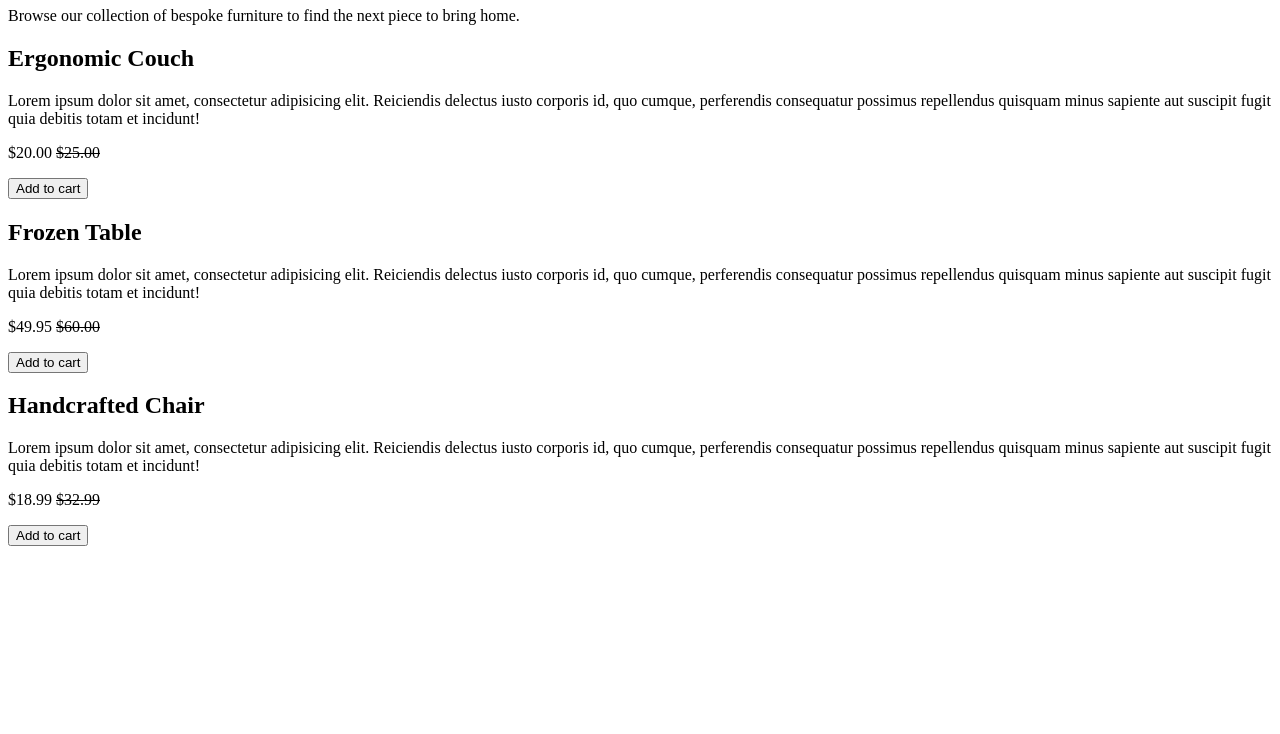
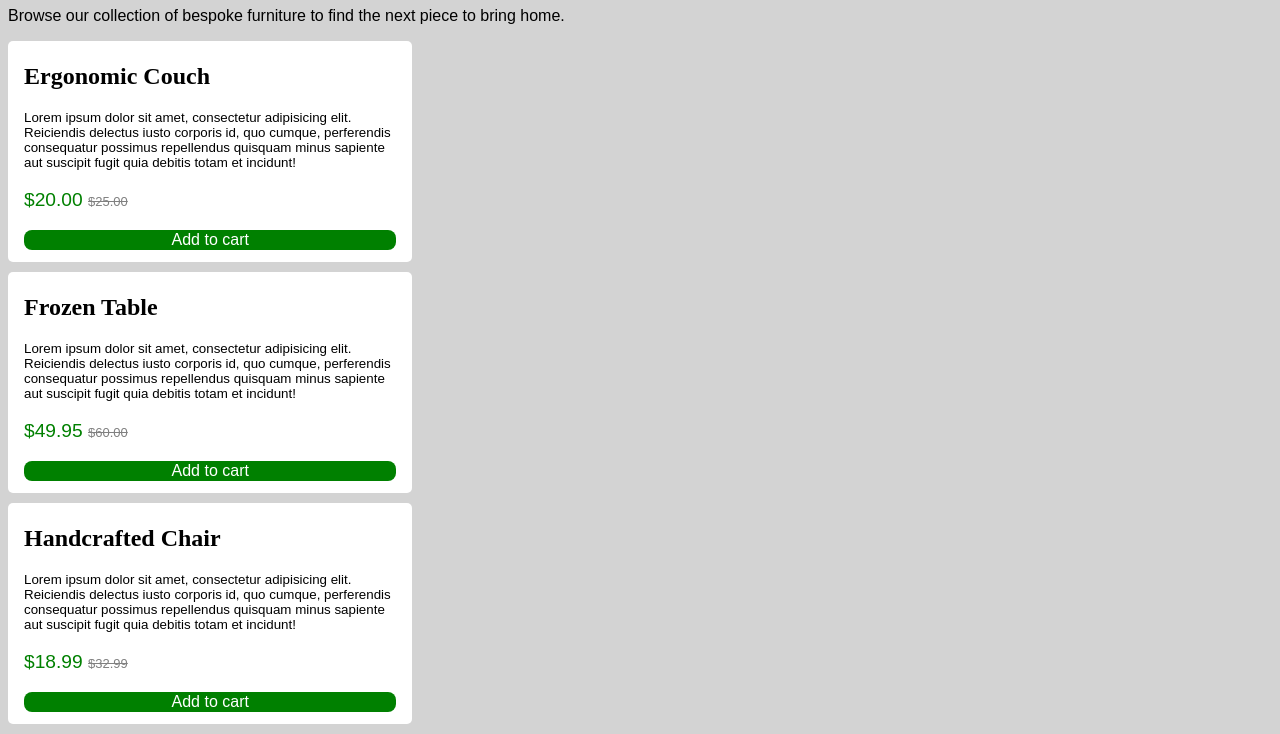
Before and after one commit to abaggerly/furniture-emporium, a plain HTML site: page index.html in a window 1280 px wide. Shown: the part 73-807 px from the top of the page. Drawn offline with Linux system fonts and the light colour scheme.

Commit message:
Update index.html

```diff
--- a/index.html
+++ b/index.html
@@ -2,6 +2,7 @@
 <html lang="en">
   <head>
     <title>Furniture Emporium</title>
+    <link rel="stylesheet" href="index.css" />
   </head>
   <body>
     <main>
@@ -12,39 +13,45 @@
           bring home.
         </p>
       </header>
+      <div class="info">
       <article>
         <h2>Ergonomic Couch</h2>
-        <p>
+        <p class="info-text">
           Lorem ipsum dolor sit amet, consectetur adipisicing elit. Reiciendis
           delectus iusto corporis id, quo cumque, perferendis consequatur
           possimus repellendus quisquam minus sapiente aut suscipit fugit quia
           debitis totam et incidunt!
         </p>
-        <p>$20.00 <s>$25.00</s></p>
-        <button>Add to cart</button>
+        <p class="price">$20.00 <s class="oldprice">$25.00</s></p>
+        <button id="button">Add to cart</button>
       </article>
+      </div>
+      <div class="info">
       <article>
         <h2>Frozen Table</h2>
-        <p>
+        <p class="info-text">
           Lorem ipsum dolor sit amet, consectetur adipisicing elit. Reiciendis
           delectus iusto corporis id, quo cumque, perferendis consequatur
           possimus repellendus quisquam minus sapiente aut suscipit fugit quia
           debitis totam et incidunt!
         </p>
-        <p>$49.95 <s>$60.00</s></p>
-        <button>Add to cart</button>
+        <p class="price">$49.95 <s class="oldprice">$60.00</s></p>
+        <button id="button">Add to cart</button>
       </article>
+      </div>
+      <div class="info">
       <article>
         <h2>Handcrafted Chair</h2>
-        <p>
+        <p class="info-text">
           Lorem ipsum dolor sit amet, consectetur adipisicing elit. Reiciendis
           delectus iusto corporis id, quo cumque, perferendis consequatur
           possimus repellendus quisquam minus sapiente aut suscipit fugit quia
           debitis totam et incidunt!
         </p>
-        <p>$18.99 <s>$32.99</s></p>
-        <button>Add to cart</button>
+        <p class="price">$18.99 <s class="oldprice">$32.99</s></p>
+        <button id="button">Add to cart</button>
       </article>
+      </div>
     </main>
   </body>
 </html>
```
